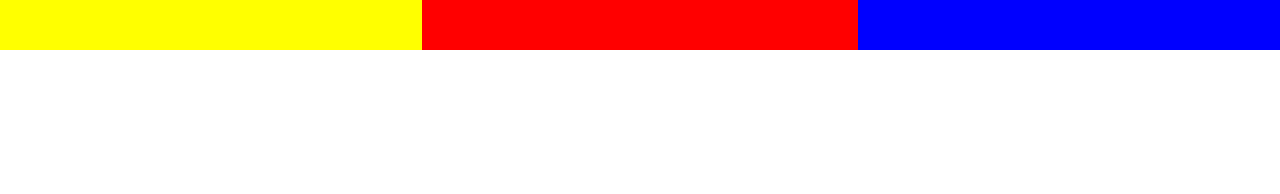
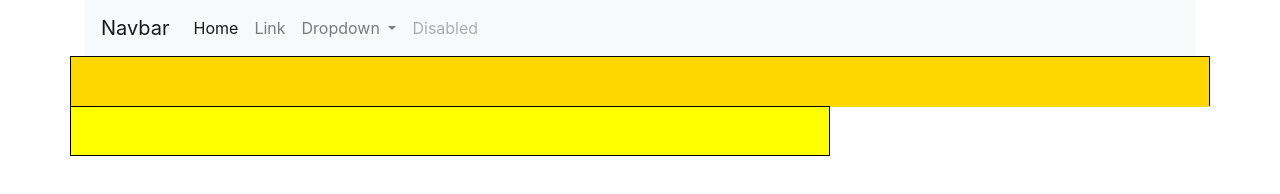
Before and after one commit to gillesleroy/bootstrap-stuff, a plain HTML site: page index.html in a window 1280 px wide. Drawn offline with nearby package versions, Linux system fonts and the light colour scheme.

Commit message:
Added bootstrap stuff

```diff
--- a/assets/style.css
+++ b/assets/style.css
@@ -1,14 +1,31 @@
 .yellow {
-    height: 50px;
-    background-color: yellow;
+
+ border: 1px solid black;
+height: 50px;
+background-color: yellow;
 }
 
 .red{
-    height: 50px;
-    background-color: red;
+
+ border: 1px solid black;
+height: 50px;
+background-color: red;
 }
 
 .blue {
+
+ border: 1px solid black;
+height: 50px;
+background-color: blue;
+}
+
+.gold {
+    background-color: gold;
     height: 50px;
-    background-color: blue;
 }
+
+@media (width: 400px) {
+    h1 {
+        font-size: 10px;
+    }
+}
--- a/index.html
+++ b/index.html
@@ -10,12 +10,70 @@
 
     <title>Document</title>
 </head>
+
 <body>
-    <div class="container"></div>
+<div class="container">
+
+        <nav class="navbar navbar-expand-lg navbar-light bg-light">
+            <a class="navbar-brand" href="#">Navbar</a>
+            <button class="navbar-toggler" type="button" data-toggle="collapse" data-target="#navbarSupportedContent" aria-controls="navbarSupportedContent"
+                aria-expanded="false" aria-label="Toggle navigation">
+                <span class="navbar-toggler-icon"></span>
+            </button>
+            <div class="collapse navbar-collapse" id="navbarSupportedContent">
+                <ul class="navbar-nav mr-auto">
+                    <li class="nav-item active">
+                        <a class="nav-link" href="#">Home
+                            <span class="sr-only">(current)</span>
+                        </a>
+                    </li>
+                    <li class="nav-item">
+                        <a class="nav-link" href="#">Link</a>
+                    </li>
+                    <li class="nav-item dropdown">
+                        <a class="nav-link dropdown-toggle" href="#" id="navbarDropdown" role="button" data-toggle="dropdown" aria-haspopup="true"
+                            aria-expanded="false">
+                            Dropdown
+                        </a>
+                        <div class="dropdown-menu" aria-labelledby="navbarDropdown">
+                            <a class="dropdown-item" href="#">Action</a>
+                            <a class="dropdown-item" href="#">Another action</a>
+                            <div class="dropdown-divider"></div>
+                            <a class="dropdown-item" href="#">Something else here</a>
+                        </div>
+                    </li>
+                    <li class="nav-item">
+                        <a class="nav-link disabled" href="#">Disabled</a>
+                    </li>
+                </ul>
+            </div>
+        </nav>
+
+    </div>
+
+    <div class="container">
     <div class="row">
-        <div class="col yellow"></div>
-        <div class="col red"></div>
-        <div class="col blue"></div>
+        <div class="col col-md-3 col-lg-12 yellow">
+            <div class="row">
+                <div class="col gold"></div>
+                <div class="col gold"></div>
+            </div>
+        </div>
+        <div class="col-lg-8 yellow"></div>
+        <!-- <div class=" col col-md-3 col-lg-12 red"></div>
+        <div class=" col col-md-3 col-lg-12 blue"></div>
+        <div class=" col col-md-3 col-lg-12 yellow"></div>
+        <div class=" col col-md-3 col-lg-12 red"></div>
+        <div class=" col col-md-3 col-lg-12 blue"></div>
+        <div class=" col col-md-3 col-lg-12 yellow"></div>
+        <div class=" col col-md-3 col-lg-12 red"></div>
+        <div class=" col col-md-3 col-lg-12 blue"></div>
+        <div class=" col col-md-3 col-lg-12 yellow"></div>
+        <div class=" col col-md-3 col-lg-12 red"></div>
+        <div class=" col col-md-3 col-lg-12 blue"></div> -->
     </div>
+
+</div>
+
 </body>
 </html>
```
